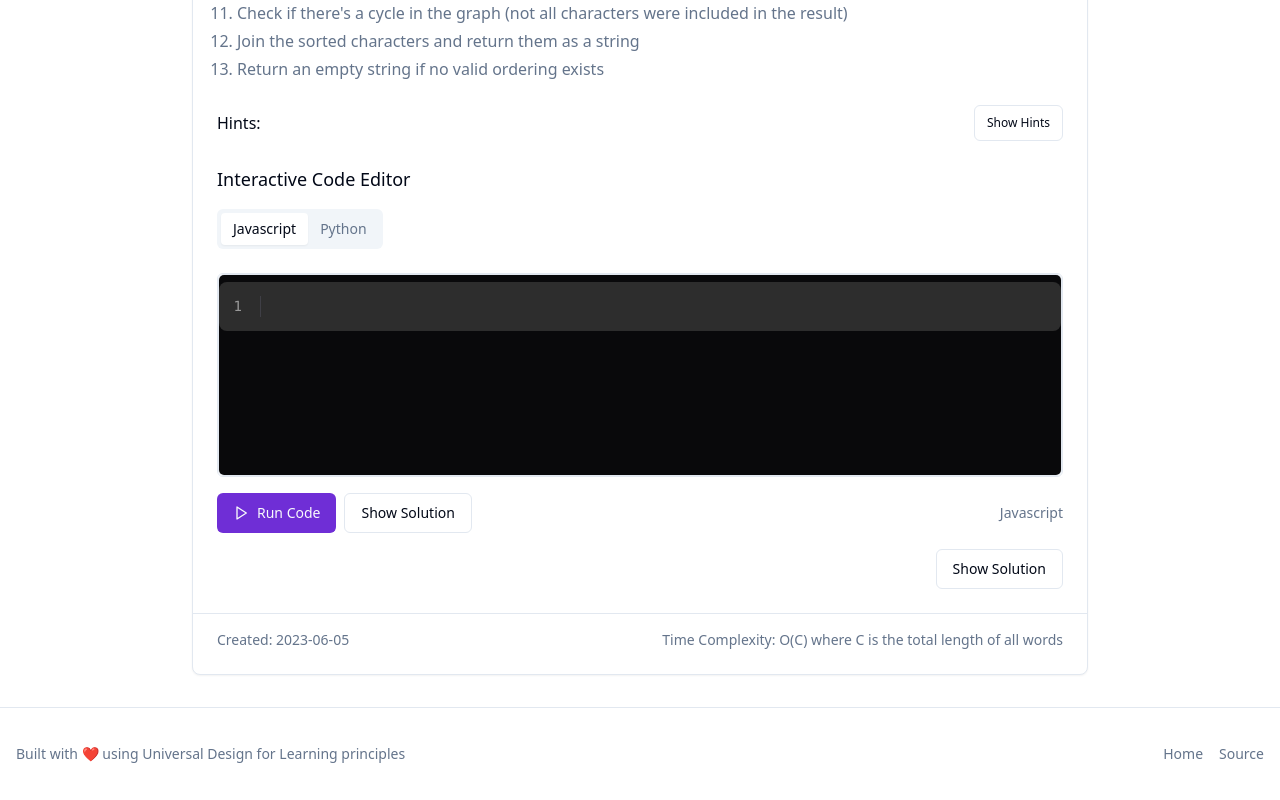
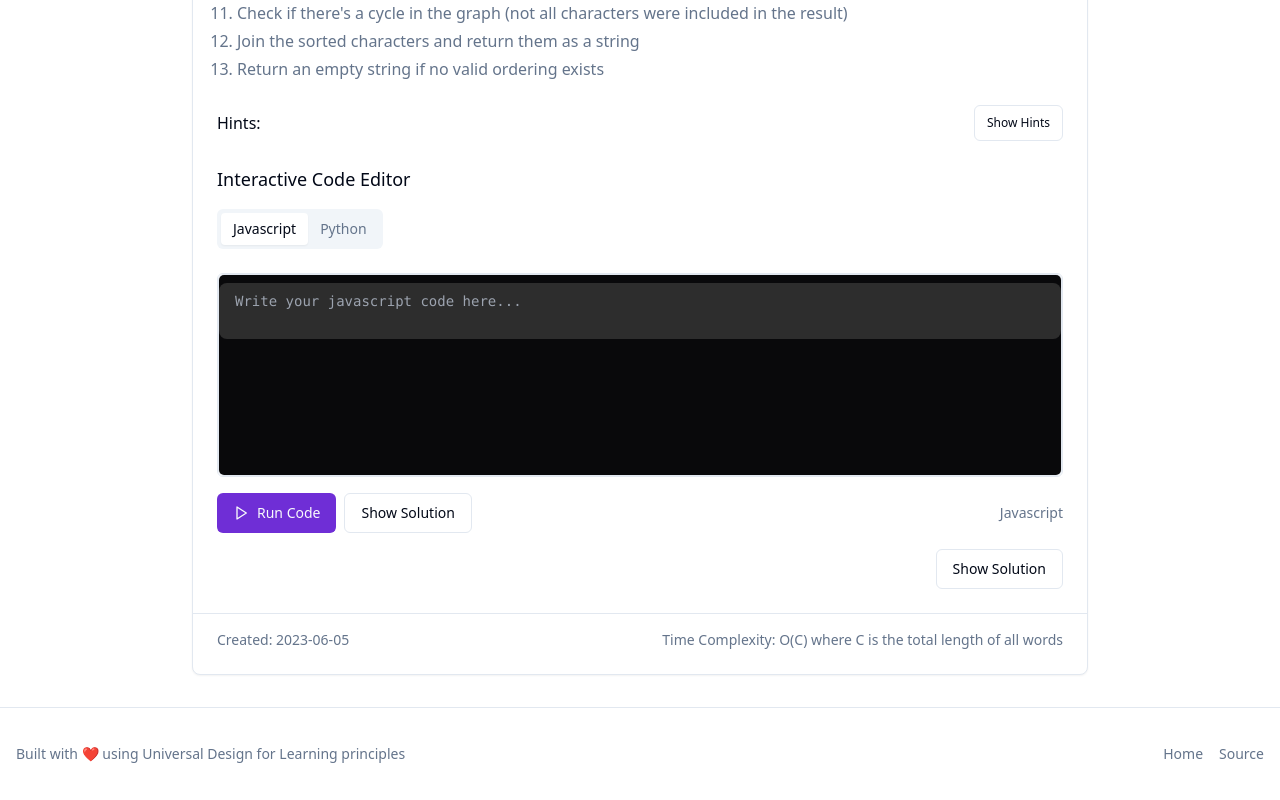
Before and after one commit to Mrbrianojee/code-canvas-udl-quest, a React (Vite) app: page /challenge/alien-dictionary in a window 1280 px wide. Shown: the part 1249-2049 px from the top of the page. Built offline with nearby package versions, Linux system fonts and the light colour scheme.

Commit message:
Fix: Cursor misalignment in code editor
Adjusted cursor positioning to ensure correct alignment at the end of strings and at the beginning of the first line when the editor is empty.

```diff
--- a/src/components/CodeEditorPane.tsx
+++ b/src/components/CodeEditorPane.tsx
@@ -42,7 +42,7 @@ const CodeEditorPane: React.FC<CodeEditorPaneProps> = ({
     <div className="relative border rounded-md overflow-hidden">
       <div className="editor-container relative bg-zinc-950 min-h-[200px] h-auto max-h-[500px] w-full overflow-auto">
         {/* Code display with syntax highlighting */}
-        <pre className="line-numbers m-0 p-4">
+        <pre className="code-mirror-pre m-0 p-4">
           <code
             ref={codeRef}
             className={`language-${getPrismLanguage(language)} block w-full font-mono`}
@@ -57,17 +57,9 @@ const CodeEditorPane: React.FC<CodeEditorPaneProps> = ({
           value={code}
           onChange={handleCodeChange}
           onKeyDown={handleKeyDown}
-          className="absolute inset-0 w-full h-full p-4 resize-none bg-transparent text-transparent z-10"
-          style={{
-            caretColor: "white",
-            fontFamily: "'Fira Code', 'Menlo', monospace",
-            fontSize: "inherit",
-            lineHeight: "inherit",
-            whiteSpace: "pre",
-            tabSize: "2",
-          }}
+          className="code-mirror-textarea absolute inset-0 w-full h-full p-4 resize-none bg-transparent outline-none"
+          spellCheck="false"
           placeholder={`Write your ${language} code here...`}
-          spellCheck="false"
         />
       </div>
     </div>
--- a/src/index.css
+++ b/src/index.css
@@ -1,4 +1,3 @@
-
 @tailwind base;
 @tailwind components;
 @tailwind utilities;
@@ -116,14 +115,11 @@
     font-family: 'Fira Code', 'Menlo', monospace;
   }
 
-  /* Cursor alignment fixes */
-  .editor-container {
-    position: relative;
-  }
-
-  .editor-container pre,
-  .editor-container code,
-  .editor-container textarea {
+  /* Perfect cursor alignment between textarea and code display */
+  .code-mirror-pre,
+  .code-mirror-textarea {
+    margin: 0;
+    padding: 16px;
     font-family: 'Fira Code', 'Menlo', monospace;
     font-size: 0.875rem;
     line-height: 1.5;
@@ -132,12 +128,13 @@
     letter-spacing: normal;
   }
 
-  .editor-container textarea {
-    text-indent: 0;
-    padding: inherit;
+  .code-mirror-textarea {
     color: transparent;
-    caret-color: white;
-    -webkit-text-fill-color: transparent;
+    caret-color: rgba(255, 255, 255, 0.8);
+    background: transparent;
+    resize: none;
+    overflow-y: hidden;
+    z-index: 10;
   }
 
   /* Custom styling for line numbers */
```
